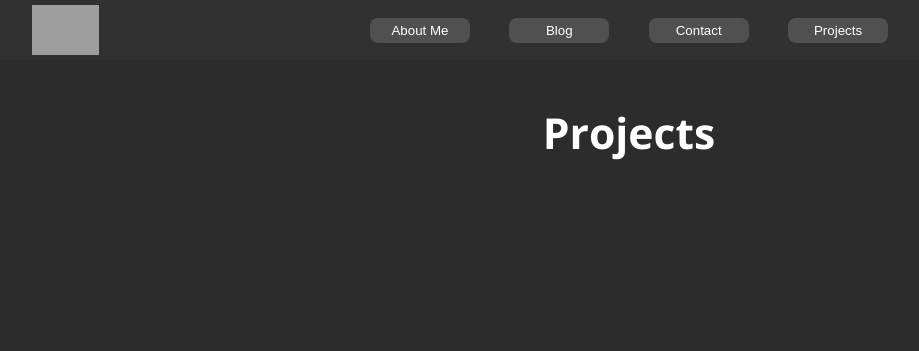
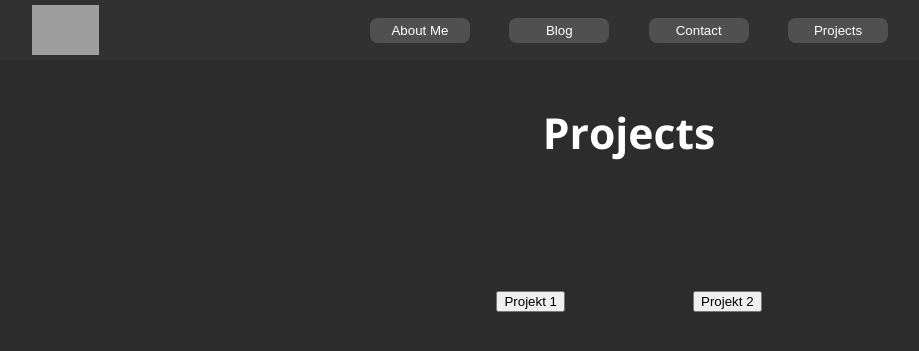
Before and after one commit to Xynox/website, a Jekyll site: the page built from html/projects/projects.html, in a window 1280 px wide. Shown: the top 351 px of the page, without its empty margins (11-930 px from the left). Built offline with Jekyll 4.4.1, drawn with Linux system fonts in a browser that asks for light colours; grey boxes are pictures that could not be loaded.

Commit message:
Add basic shape + add images for presentation

```diff
--- a/css/projects/projects.css
+++ b/css/projects/projects.css
@@ -4,3 +4,14 @@
     font-size: 32pt;
     font-weight: bold;
 }
+
+.project-grid{
+    margin-top: 10%;
+    display: grid;
+    align-self: center;
+    align-items: center;
+    justify-content: center;
+    grid-template-columns: auto auto;
+    grid-template-rows: auto;
+    column-gap: 10%
+}
--- a/html/projects/projects.html
+++ b/html/projects/projects.html
@@ -6,3 +6,15 @@ title: Joel Wittke - Projects
 <div>
     <p class="titlePro"><strong>Projects</strong></p>
 </div>
+
+<div class="project-grid content-projects">
+
+    <div class="project-grid_item1">
+        <button>Projekt 1</button>
+    </div>
+
+    <div class="project-grid_item2">
+        <button>Projekt 2</button>
+    </div>
+
+</div>
--- a/index.html
+++ b/index.html
@@ -14,7 +14,7 @@
             <button onclick="window.location.href='./html/about/about.html';" type="button" class="topButton navbarFlex">About Me</button>
             <button onclick="window.location.href='./html/blog/blog.html';" type="button" class="topButton navbarFlex">Blog</button>
             <button onclick="window.location.href='./html/about/about.html';" type="button" class="topButton navbarFlex">Contact</button>
-            <button onclick="window.location.href='./html/about/about.html';" type="button" class="projects topButton navbarFlex">Projects</button>
+            <button onclick="window.location.href='./html/projects/projects.html';" type="button" class="projects topButton navbarFlex">Projects</button>
         </div>
 
         <div class="emptyContainerNavbar">
```
Also changed, not shown: img/safeguard-img.png (added), img/website-img.png (added).
